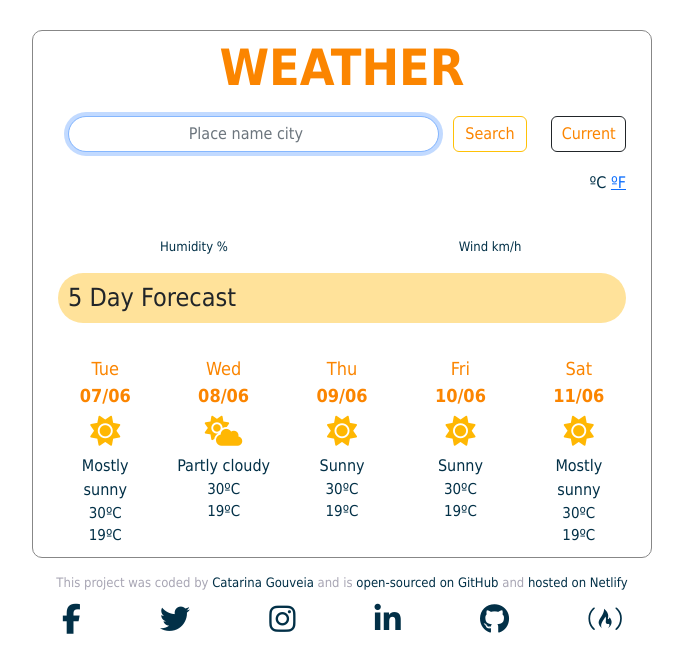
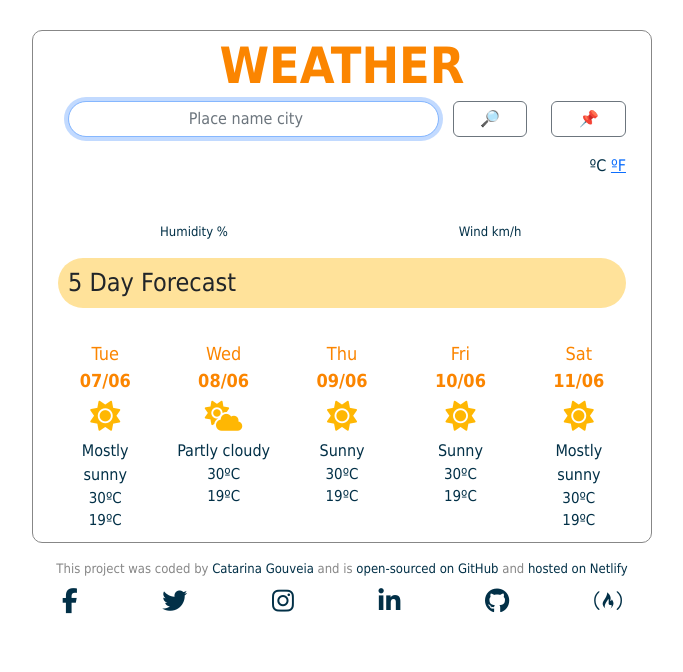
Before and after one commit to Tauina/SheCodesProject-AppWeather, a plain HTML site: page index.html in a window 1280 px wide. Shown: the top 672 px of the page, without its empty margins (323-1006 px from the left). Drawn offline with nearby package versions, Linux system fonts and the light colour scheme; no server answers.

Commit message:
App update

```diff
--- a/index.html
+++ b/index.html
@@ -21,6 +21,7 @@
   </head>
   <body>
     <div class="container">
+      <div class="app-wrapper">
         <div class="app-weather">
           <h1>Weather</h1>
           <form id="form-search">
@@ -38,14 +39,17 @@
               <div class="col-2 icons">
                 <input
                   type="Submit"
-                value="Search"
-                class="btn btn-outline-warning w-100"
+                  value="🔎"
+                  class="btn btn-outline-secondary w-100"
                   id="searchButton"
                 />
               </div>
               <div class="col-2 icons">
-              <button class="btn btn-outline-dark w-100" id="currentButton">
-                Current
+                <button
+                  class="btn btn-outline-secondary w-100"
+                  id="currentButton"
+                >
+                  📌
                 </button>
               </div>
             </div>
@@ -66,9 +70,7 @@
               <div id="descripton"></div>
               <div class="temp-info">
                 <span id="temp"></span>
-              <span id="celsius"
-                ><a href="#" id="celsius-link" class="active">ºC</a></span
-              >
+                <span id="celsius"> <a href="#" id="celsius-link" class="active">ºC</a></span>
                 <span id="fahrenheit"
                   ><a href="#" id="fahrenheit-link">ºF</a>
                 </span>
@@ -188,6 +190,7 @@
           </div>
         </div>
       </div>
+    </div>
     <script src="src/index.js"></script>
   </body>
 </html>
--- a/src/index.js
+++ b/src/index.js
@@ -28,7 +28,7 @@ function formatDate(timestamp) {
   ];
   let month = months[date.getMonth()];
 
-  return `${day} ${month}, ${hours}:${minutes}`;
+  return `${day} ${month} at ${hours}:${minutes}`;
 }
 
 function formatDay(timestamp) {
@@ -61,16 +61,21 @@ function citySearch(event) {
 }
 
 function getWeather(response) {
+  celsiusTemperature = response.data.main.temp;
+
   document.querySelector("#city-name").innerHTML = response.data.name;
-  document.querySelector("#temp").innerHTML = Math.round(
-    response.data.main.temp
-  );
+  document.querySelector("#temp").innerHTML = Math.round(celsiusTemperature);
   document.querySelector("#descripton").innerHTML =
-    response.data.weather[0].descripton;
+    response.data.weather[0].description;
   document.querySelector("#humidity").innerHTML = response.data.main.humidity;
   document.querySelector("#wind").innerHTML = Math.round(
     response.data.wind.speed
   );
+  document.querySelector("#actual-date").innerHTML = formatDate(
+    response.data.dt * 1000
+  );
+  document.querySelector("#week-day").innerHTML = formatDay(response.data.dt);
+
   let iconElement = document.querySelector("#icon");
   iconElement.setAttribute(
     "src",
--- a/src/styles.css
+++ b/src/styles.css
@@ -6,7 +6,7 @@ body {
 
 h1 {
   font-size: 50px;
-  line-height: 1.5em;
+  line-height: 1em;
   font-weight: 600;
   text-align: center;
   vertical-align: center;
@@ -24,11 +24,16 @@ h2 {
   text-transform: capitalize;
 }
 
+.app-wrapper {
+  max-width: 620px;
+  margin: 0 auto;
+}
+
 .app-weather {
   border: 1px solid #878787;
   max-width: 620px;
-  margin: 30px auto 15px;
-  padding: 0 25px 10px;
+  margin: 30px auto 0;
+  padding: 10px 25px;
   border-radius: 10px;
 }
 
@@ -79,14 +84,14 @@ h2 {
 }
 
 .coded {
-  max-width: 580px;
-  margin: 0 auto;
+  margin-top: 1em;
+  padding: 0 20px;
 }
 
 .social-icons {
   display: flex;
   justify-content: space-between;
-  font-size: 30px;
+  font-size: 25px;
   transition: all 2s ease-in;
 }
 
@@ -100,7 +105,7 @@ h2 {
 }
 
 .card:hover {
-  background-color: #a8a6b4;
+  background-color: #878787;
 }
 
 #city-search {
@@ -140,7 +145,7 @@ h2 {
 }
 
 #temp {
-  font-size: 2.3em;
+  font-size: 35px;
   font-weight: 600;
   color: #023047;
 }
@@ -171,7 +176,7 @@ h2 {
 
 #codID {
   border: none;
-  color: #a8a6b4;
+  color: #878787;
   font-size: 13px;
   text-align: center;
   margin: 5px auto;
@@ -190,6 +195,10 @@ h2 {
   #city-search {
     padding-left: 0;
   }
+  .app-weather {
+    border: none;
+    padding: 5px;
+  }
 }
 
 @media screen and (max-width: 450px) {
@@ -197,8 +206,4 @@ h2 {
   #currentButton {
     border: none;
   }
-  .app-weather {
-    border: none;
-    padding: 5px;
-  }
 }
```
Lines whose indentation alone changed are shown as unchanged.
